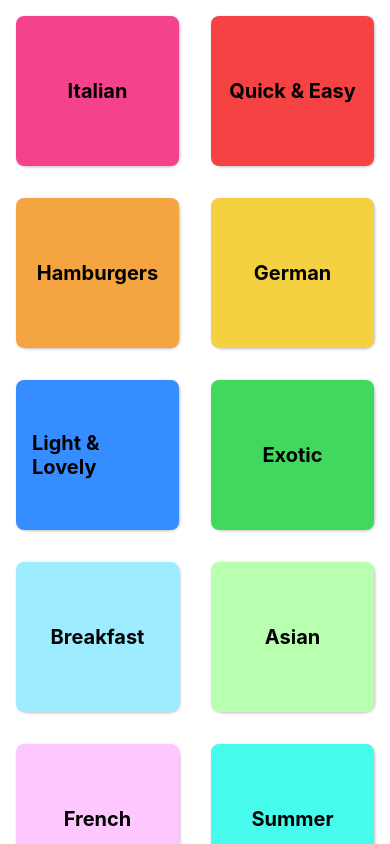
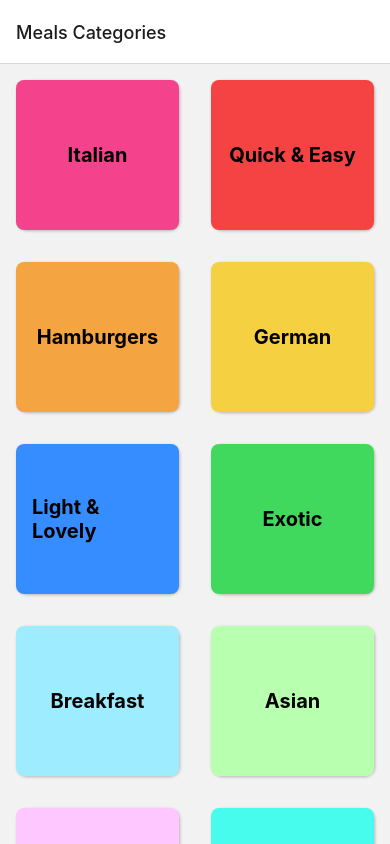
Before and after one commit to antarikshgosain/react-meals, a React Native app in the folder meals/: screen / in a window 390 px wide. Built offline with nearby package versions, Linux system fonts and the light colour scheme.

Commit message:
meals - safe area added in stack

```diff
--- a/meals/App.js
+++ b/meals/App.js
@@ -2,13 +2,21 @@ import { StatusBar } from 'expo-status-bar';
 import { StyleSheet, Text, View } from 'react-native';
 import CategoriesScreen from './screens/CategoriesScreen';
 import { NavigationContainer } from '@react-navigation/native';
+import { createNativeStackNavigator } from '@react-navigation/native-stack';
+
+const Stack = createNativeStackNavigator();
 
 export default function App() {
   return (
     <>
-      <StatusBar backgroundColor = "#b3e6ff"  bar-style='auto' />
+      <StatusBar bar-style='light' />
       <NavigationContainer>
-        <CategoriesScreen/>
+        <Stack.Navigator>
+          <Stack.Screen name="Meals Categories" component={CategoriesScreen} />
+        </Stack.Navigator>
+
+        {/* Note needed here because component is provided in Stack.screen */}
+        {/* <CategoriesScreen/> */}
       </NavigationContainer>
     </>
   );
--- a/meals/package.json
+++ b/meals/package.json
@@ -10,6 +10,7 @@
   },
   "dependencies": {
     "@react-navigation/native": "^6.1.7",
+    "@react-navigation/native-stack": "^6.9.13",
     "expo": "~49.0.7",
     "expo-status-bar": "~1.6.0",
     "react": "18.2.0",
```
Also changed, not shown: 1 other file (tests, documents, lock files or other folders).
